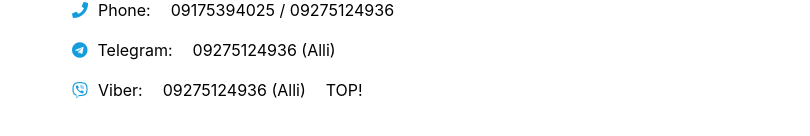
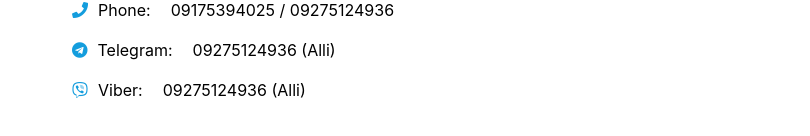
Before and after one commit to alli-son/portfolio, a React (Create React App) app: page / in a window 1280 px wide. Shown: the part 4973-5109 px from the top of the page, without its empty margins (338-1148 px from the left). Built offline with nearby package versions, Linux system fonts and the light colour scheme.

Commit message:
removed TOP! at the bottom

```diff
--- a/src/App.js
+++ b/src/App.js
@@ -601,7 +601,6 @@ function App() {
                       <i className="fab fa-viber"></i>
                       <span>Viber:</span>
                       <span>09275124936 (Alli)</span>
-                      <a onClick={scrollToTop}>TOP!</a>
                     </li>
                   </ul>
                 </div>
```
